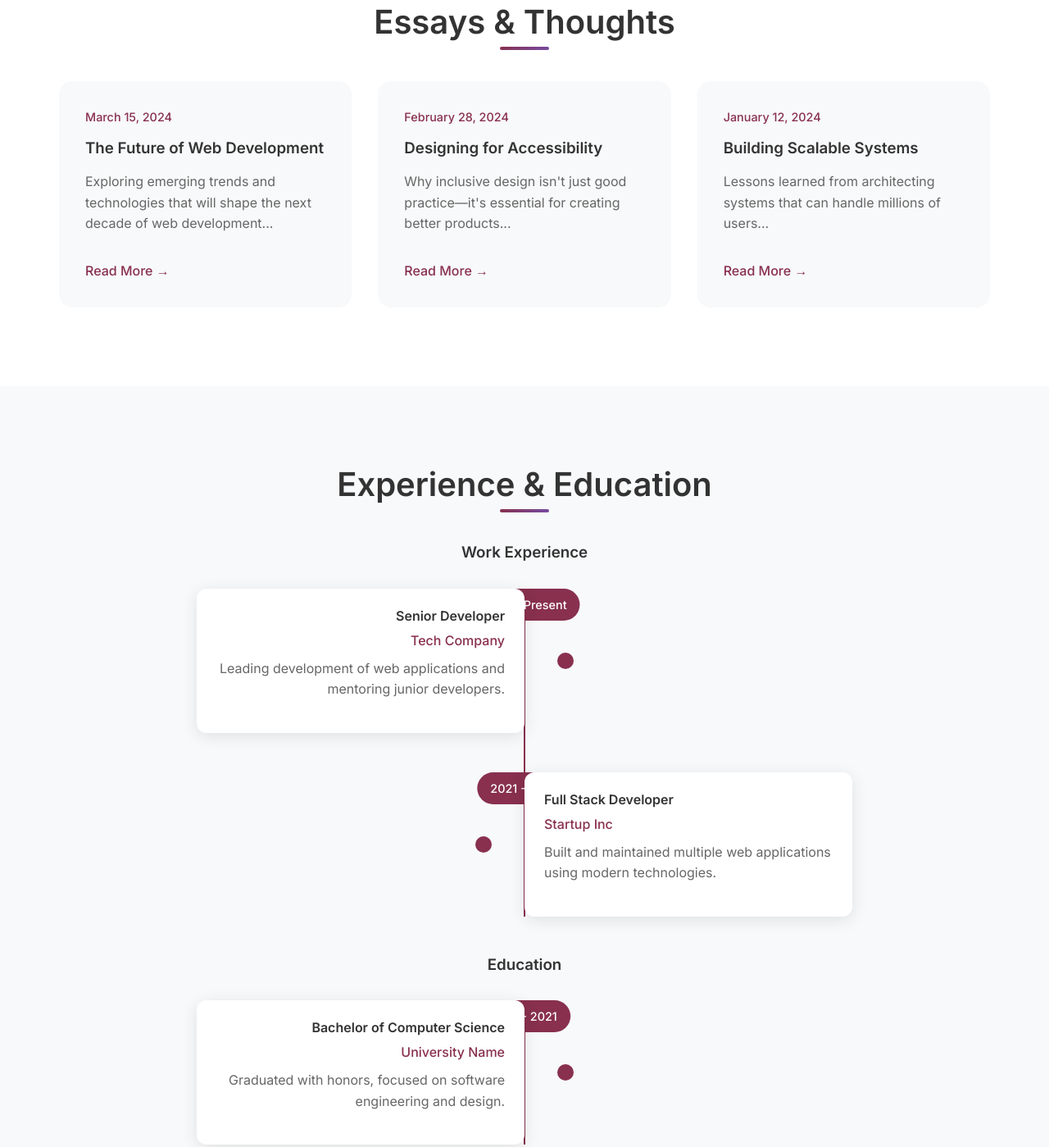
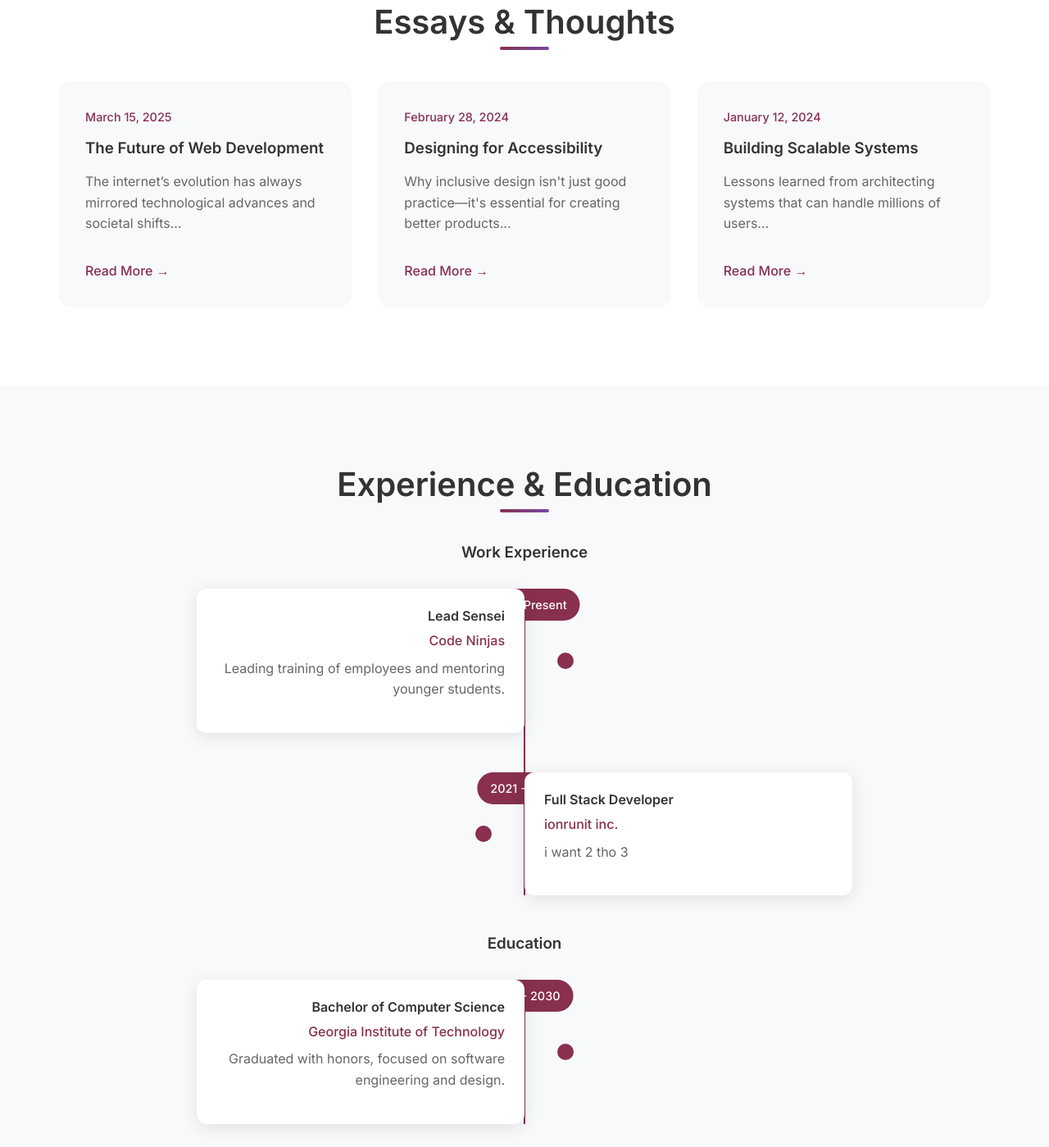
Before and after one commit to ishaandpool/ishaan-website, a plain HTML site: page index.html in a window 1280 px wide. Shown: the part 2299-3698 px from the top of the page at 82% size. Drawn offline with Linux system fonts and the light colour scheme.

Commit message:
Add files via upload

```diff
--- a/index.html
+++ b/index.html
@@ -166,9 +166,9 @@
             <h2 class="section-title">Essays & Thoughts</h2>
             <div class="essays-grid">
                 <article class="essay-card">
-                    <div class="essay-date">March 15, 2024</div>
+                    <div class="essay-date">March 15, 2025</div>
                     <h3>The Future of Web Development</h3>
-                    <p>Exploring emerging trends and technologies that will shape the next decade of web development...</p>
+                    <p>The internet’s evolution has always mirrored technological advances and societal shifts...</p>
                     <a href="#" class="read-more">Read More →</a>
                 </article>
                 <article class="essay-card">
@@ -198,17 +198,17 @@
                         <div class="timeline-item">
                             <div class="timeline-date">2023 - Present</div>
                             <div class="timeline-content">
-                                <h4>Senior Developer</h4>
-                                <p class="company">Tech Company</p>
-                                <p>Leading development of web applications and mentoring junior developers.</p>
+                                <h4>Lead Sensei</h4>
+                                <p class="company">Code Ninjas</p>
+                                <p>Leading training of employees and mentoring younger students.</p>
                             </div>
                         </div>
                         <div class="timeline-item">
                             <div class="timeline-date">2021 - 2023</div>
                             <div class="timeline-content">
                                 <h4>Full Stack Developer</h4>
-                                <p class="company">Startup Inc</p>
-                                <p>Built and maintained multiple web applications using modern technologies.</p>
+                                <p class="company">ionrunit inc.</p>
+                                <p>i want 2 tho 3</p>
                             </div>
                         </div>
                     </div>
@@ -217,10 +217,10 @@
                     <h3>Education</h3>
                     <div class="timeline">
                         <div class="timeline-item">
-                            <div class="timeline-date">2017 - 2021</div>
+                            <div class="timeline-date">2026 - 2030</div>
                             <div class="timeline-content">
                                 <h4>Bachelor of Computer Science</h4>
-                                <p class="company">University Name</p>
+                                <p class="company">Georgia Institute of Technology</p>
                                 <p>Graduated with honors, focused on software engineering and design.</p>
                             </div>
                         </div>
```
